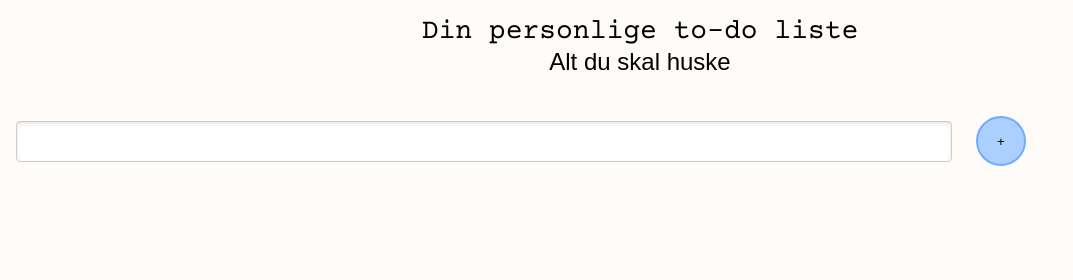
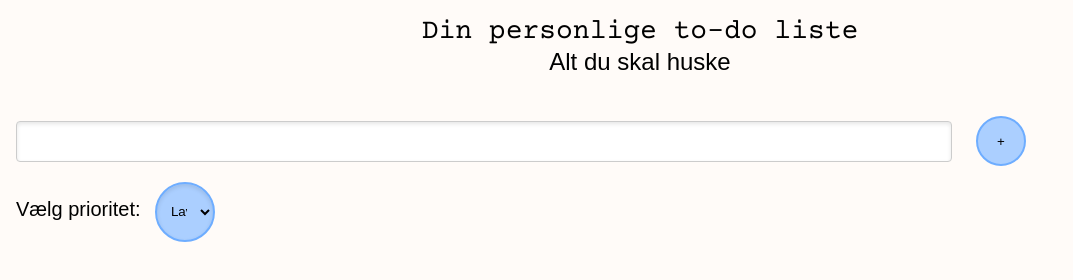
Before and after one commit to sarahtimann/to-do-app, a plain HTML site: page index.html in a window 1280 px wide. Shown: the whole page, without its empty margins (0-1073 px from the left). Drawn offline with nearby package versions, Linux system fonts and the light colour scheme; a web font is replaced by a local one.

Commit message:
tilføjet en prioritets mulighed

```diff
--- a/index.html
+++ b/index.html
@@ -19,6 +19,13 @@
     <section class="grid_1-1">
       <input type="text" name="" id="todo_name_input" />
       <button id="submit">+</button>
+      <div class="priority">
+        <label for="todo_priority_input">Vælg prioritet:</label>
+        <select id="todo_priority_input">
+          <option value="Lav prioritet">Lav</option>
+          <option value="Høj prioritet">Høj</option>
+        </select>
+      </div>
       <!-- <div class="streg"></div> -->
       <!-- <h3 class="undone">Aktive</h3>
       <button class="btn-undone"></button>
--- a/index.js
+++ b/index.js
@@ -3,12 +3,14 @@ const toDoArr = [];
 const submit = document.querySelector("#submit");
 const todoNameInput = document.querySelector("#todo_name_input");
 const todoContainer = document.querySelector("#todo_container");
+const priorityInput = document.querySelector("#todo_priority_input");
 
 submit.addEventListener("click", subMitTodo);
 
 function subMitTodo(evt) {
   const todoObj = {
     name: todoNameInput.value,
+    priority: priorityInput.value,
     id: self.crypto.randomUUID(),
     done: false,
   };
@@ -33,7 +35,7 @@ function writeTodos() {
     // todoContainer.innerHTML += `<li>er et LI element</li>`;
     //     todoContainer.innerHTML += `<li> <h2>${todoObj.name}</h2>    <input type="checkBox" name="todo" ${todoObj.done ? "checked" : ""} /></li>`;
     todoContainer.innerHTML += `<li data-id="${todoObj.id}">
-  <h3>${todoObj.name}</h3>
+<h3>${todoObj.name} (${todoObj.priority})</h3>
   <div class="todo-li">
   <input type="checkBox" name="todoCheck" ${isChecked} />
   <button class="delete-btn">Slet</button>
--- a/style.css
+++ b/style.css
@@ -76,7 +76,7 @@ li {
 input[type="text"] {
   width: 75%;
   padding: 12px 20px;
-  margin-bottom: 50px;
+  margin-bottom: 20px;
   border: 1px solid #ccc;
   border-radius: 4px;
   box-shadow: inset 0 2px 4px rgba(0, 0, 0, 0.1);
@@ -103,6 +103,33 @@ button[id="submit"]:hover {
   background: #6eadff;
   color: white;
 }
+
+.priority {
+  font-family: "Inria Sans", sans-serif;
+  margin-bottom: 20px;
+}
+
+label {
+  margin-right: 10px;
+  font-size: 2.5vh;
+  font-weight: lighter;
+}
+
+#todo_priority_input {
+  padding: 10px;
+  border: 2px solid #6eadff;
+  background: #abcfff;
+  width: 60px;
+  height: 60px;
+  border-radius: 50%;
+  box-shadow: inset 0 2px 4px rgba(0, 0, 0, 0.1);
+}
+
+/* #todo_priority_input:focus {
+  border-color: grey;
+  outline: none;
+  box-shadow: 0 0 5px rgba(106, 173, 255, 0.5);
+} */
 
 .delete-btn {
   padding: 10px;
```
